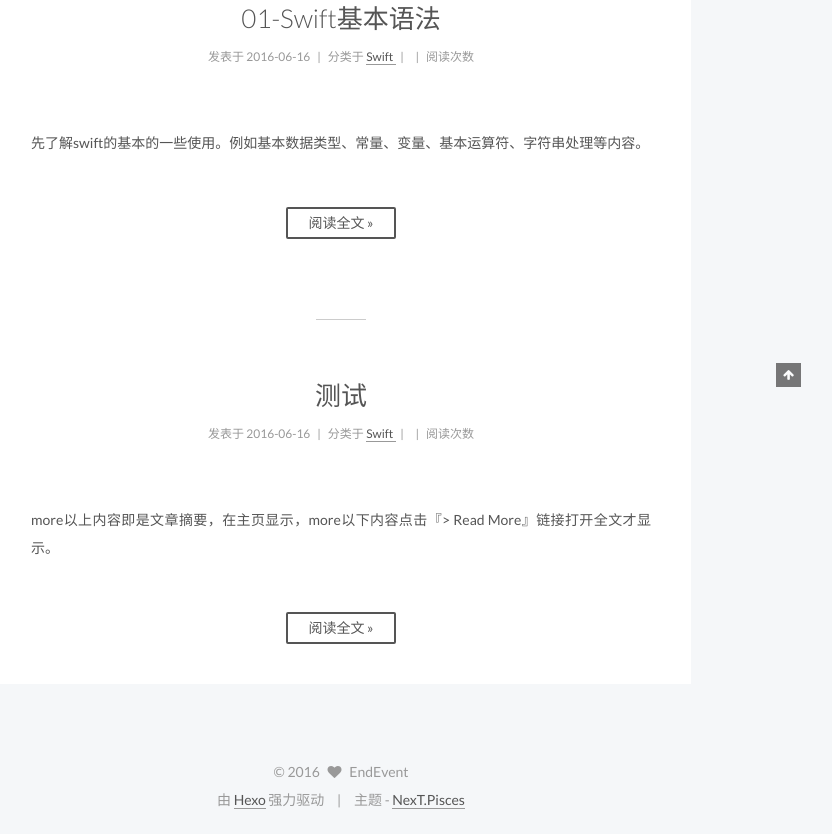
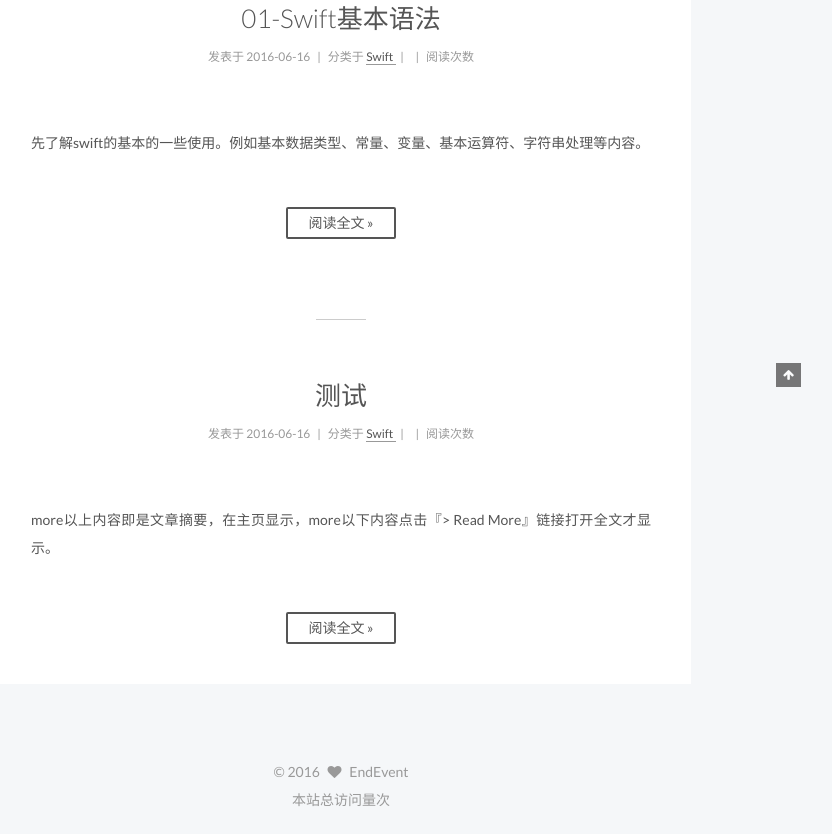
Before and after one commit to EndEvent/endevent.github.io, a plain HTML site: page index.html in a window 1280 px wide. Shown: the part 513-1347 px from the top of the page, without its empty margins (429-1261 px from the left). Drawn offline with Linux system fonts and the light colour scheme; some packages are replaced by stand-ins of ours; a script that the page names is missing.

Commit message:
Site updated: 2016-06-16 15:34:56

```diff
--- a/css/main.css
+++ b/css/main.css
@@ -1549,7 +1549,7 @@ pre .javascript .function {
   width: 4px;
   height: 4px;
   border-radius: 50%;
-  background: #ff6567;
+  background: #ff88bf;
 }
 .links-of-blogroll {
   font-size: 13px;
--- a/index.html
+++ b/index.html
@@ -703,16 +703,13 @@
   <span class="author" itemprop="copyrightHolder">EndEvent</span>
 </div>
 
-<div class="powered-by">
-  由 <a class="theme-link" href="http://hexo.io">Hexo</a> 强力驱动
-</div>
+<script async src="https://dn-lbstatics.qbox.me/busuanzi/2.3/busuanzi.pure.mini.js">
+</script>
 
-<div class="theme-info">
-  主题 -
-  <a class="theme-link" href="https://github.com/iissnan/hexo-theme-next">
-    NexT.Pisces
-  </a>
-</div>
+<span id="busuanzi_container_site_pv">
+    本站总访问量<span id="busuanzi_value_site_pv"></span>次
+</span>
+
 
 
 
@@ -799,7 +796,7 @@
 
 
   <script type="text/javascript">
-    var duoshuoQuery = {short_name:"iissnan-notes"};
+    var duoshuoQuery = {short_name:"jarvan3"};
     (function() {
       var ds = document.createElement('script');
       ds.type = 'text/javascript';ds.async = true;
```
Also changed, not shown: 2016/06/16/01-Swift基本语法/index.html (+7 -10 lines), 2016/06/16/03-Swift控制流-md/index.html (+7 -10 lines), 2016/06/16/测试/index.html (+7 -10 lines), archives/2016/06/index.html (+7 -10 lines), archives/2016/index.html (+7 -10 lines), archives/index.html (+7 -10 lines), categories/Swift/index.html (+7 -10 lines).
